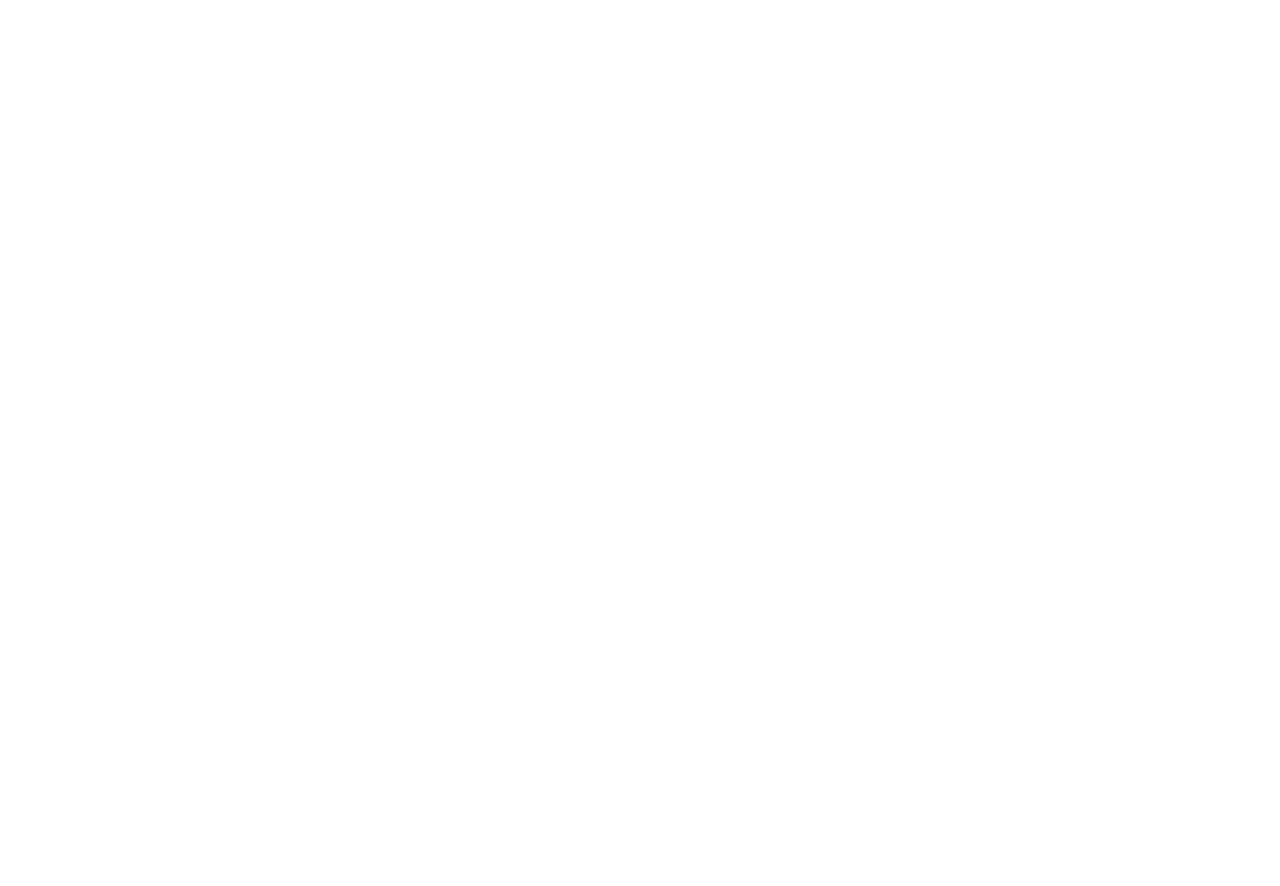
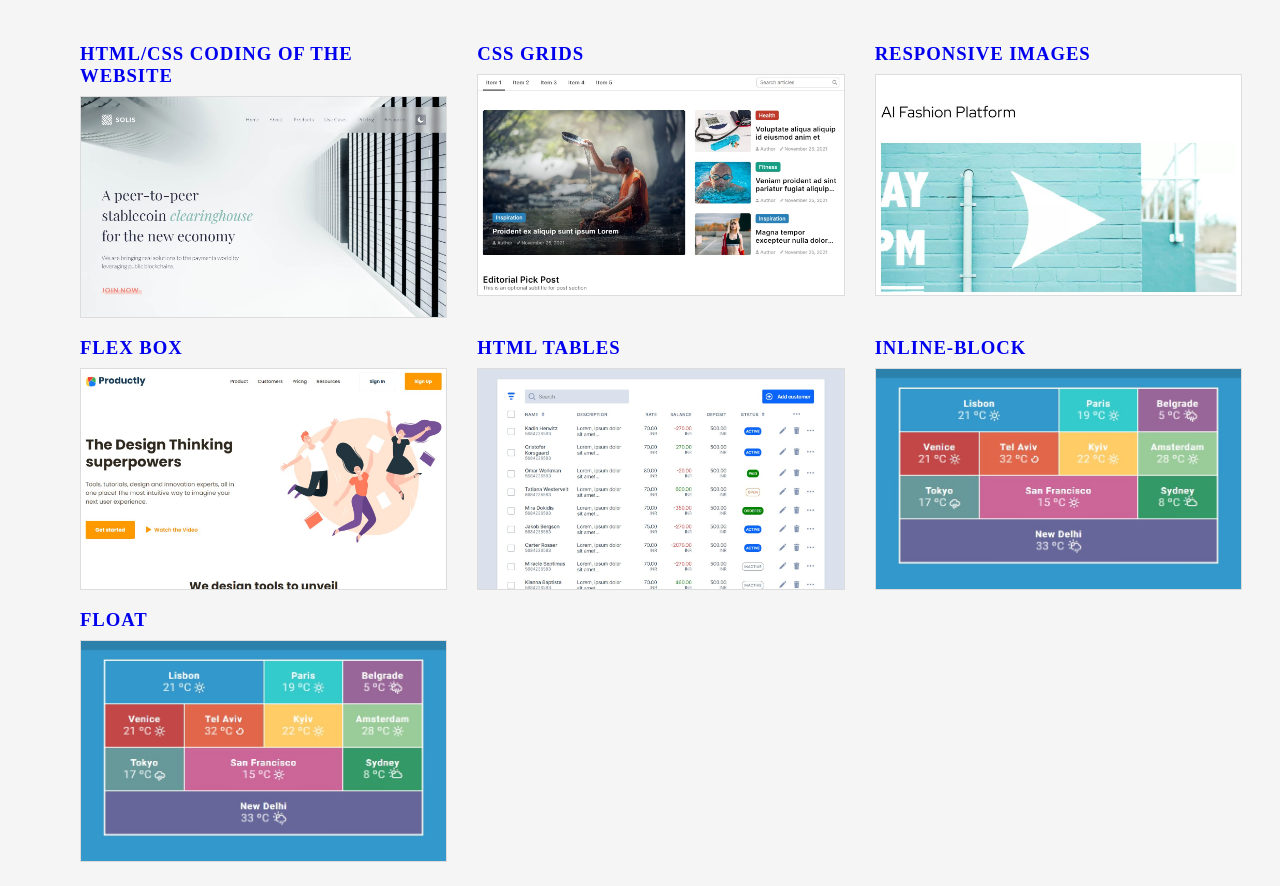
Before and after one commit to nadiia-azarova/portfolio, a plain HTML site: page index.html in a window 1280 px wide. Before the commit the page ends 800 px from the top, so only its background shows below. Drawn offline with Linux system fonts and the light colour scheme.

Commit message:
portfolio from courses

```diff
--- a/index.html
+++ b/index.html
@@ -5,8 +5,84 @@
     <meta http-equiv="X-UA-Compatible" content="IE=edge">
     <meta name="viewport" content="width=device-width, initial-scale=1.0">
     <title>Front-End Portfolio</title>
+    <link rel="stylesheet" href="styles.css">
 </head>
-<body>
 
+<body class="page">
+    <header class="header page__header">
+        <div class="container">
+            <div class="row">
+
+            </div>
+        </div>
+    </header>
+    <main class="main page__main">
+        <div class="container">
+            <ul class="row portfolio">
+                <li class="portfolio__item col-4 col-md-6 col-xs-12">
+                    <h3 class="title title_c"><a class="portfolio__link" href="https://nadiia-azarova.github.io/2-front-end/students/nadiia_azarova/module_1_exam/build/">HTML/CSS coding of the website</a></h3>
+                    <div class="portfolio__img-wrap">
+                        <a href="https://nadiia-azarova.github.io/2-front-end/students/nadiia_azarova/module_1_exam/build/">
+                        <img src="images/solis.jpg" alt="" class="portfolio__img"></a>
+                    </div>
+                </li>
+                <li class="portfolio__item col-4 col-md-6 col-xs-12">
+                    <h3 class="title title_c">
+                        <a class="portfolio__link" href="https://nadiia-azarova.github.io/2-front-end/students/nadiia_azarova/25_grid/build/">CSS Grids</a>
+                    </h3>
+                    <div class="portfolio__img-wrap">
+                        <a href="https://nadiia-azarova.github.io/2-front-end/students/nadiia_azarova/25_grid/build/"><img src="images/grids.jpg" alt="" class="portfolio__img"></a>
+                    </div>
+                </li>
+                <li class="portfolio__item col-4 col-md-6 col-xs-12">
+                    <h3 class="title title_c">
+                        <a class="portfolio__link" href="https://nadiia-azarova.github.io/2-front-end/students/nadiia_azarova/24_responsive-images/build/">Responsive images</a>
+                    </h3>
+                    <div class="portfolio__img-wrap">
+                        <a href="https://nadiia-azarova.github.io/2-front-end/students/nadiia_azarova/24_responsive-images/build/"><img src="images/resp-img.jpg" alt="" class="portfolio__img"></a>
+                    </div>
+                </li>
+                <li class="portfolio__item col-4 col-md-6 col-xs-12">
+                    <h3 class="title title_c">
+                        <a class="portfolio__link" href="https://nadiia-azarova.github.io/2-front-end/students/nadiia_azarova/15_flex-box/">Flex box</a>
+                    </h3>
+                    <div class="portfolio__img-wrap">
+                        <a href="https://nadiia-azarova.github.io/2-front-end/students/nadiia_azarova/15_flex-box/">
+                        <img src="images/flex-box.jpg" alt="" class="portfolio__img"></a>
+                    </div>
+                </li>
+                <li class="portfolio__item col-4 col-md-6 col-xs-12">
+                    <h3 class="title title_c"><a class="portfolio__link" href="https://nadiia-azarova.github.io/2-front-end/students/nadiia_azarova/16_thml-talbles/build/">HTML tables</a></h3>
+                    <div class="portfolio__img-wrap">
+                        <a href="https://nadiia-azarova.github.io/2-front-end/students/nadiia_azarova/16_thml-talbles/build/">
+                        <img src="images/tables.jpg" alt="" class="portfolio__img"></a>
+                    </div>
+                </li>
+                <li class="portfolio__item col-4 col-md-6 col-xs-12">
+                    <h3 class="title title_c"><a class="portfolio__link" href="https://nadiia-azarova.github.io/2-front-end/students/nadiia_azarova/11_block-model/inline_block/">Inline-block</a></h3>
+                    <div class="portfolio__img-wrap">
+                        <a href="https://nadiia-azarova.github.io/2-front-end/students/nadiia_azarova/11_block-model/inline_block/">
+                        <img src="images/blocks.jpg" alt="" class="portfolio__img"></a>
+                    </div>
+                </li>
+                <li class="portfolio__item col-4 col-md-6 col-xs-12">
+                    <h3 class="title title_c">
+                        <a class="portfolio__link" href="https://nadiia-azarova.github.io/2-front-end/students/nadiia_azarova/11_block-model/float/">Float</a>
+                    </h3>
+                    <div class="portfolio__img-wrap">
+                        <a href="https://nadiia-azarova.github.io/2-front-end/students/nadiia_azarova/11_block-model/float/">
+                        <img src="images/blocks.jpg" alt="" class="portfolio__img"></a>
+                    </div>
+                </li>
+            </ul>
+        </div>
+    </main>
+    <footer class="footer page__footer">
+        <div class="container">
+            <div class="row">
+
+            </div>
+        </div>
+    </footer>
 </body>
 </html>
--- /dev/null
+++ b/styles.css
@@ -0,0 +1,95 @@
+.container {
+    max-width: 1280px;
+    padding: 0 16px;
+    margin: 0 auto;
+}
+
+.row {
+    padding: 0 -16px;
+    display: flex;
+    flex-wrap: wrap;
+}
+
+[class*=col-] {
+    padding: 0 16px;
+    box-sizing: border-box;
+}
+
+.col-12 {
+    max-width: 100%;
+    width: 100%;
+    flex-basis: 100%;
+}
+
+.col-4 {
+    max-width: calc(100% / 12 * 4);
+    width: 100%;
+    flex-basis: calc(100% / 12 * 4);
+}
+
+.page {
+    background-color: #f5f5f5;
+}
+
+.title_c {
+    margin: 1em 0 0.5em;
+}
+
+.portfolio {
+    list-style: none;
+}
+
+.portfolio__link {
+    text-decoration: none;
+    text-transform: uppercase;
+    letter-spacing: 0.05em;
+    transition: color 300ms ease-in-out;
+}
+
+.portfolio__link:hover {
+    color: #e74c3c;
+}
+
+.portfolio__img-wrap {
+    width: 100%;
+    height: 220px;
+    overflow: hidden;
+    border: 1px solid #dcdcdc;
+}
+
+.portfolio__img {
+    width: 100%;
+    height: 100%;
+    object-fit: cover;
+    object-position: top center;
+    transition: transform 300ms ease-in-out;
+}
+
+.portfolio__img-wrap:hover {
+    /* object-position: center; */
+}
+
+.portfolio__img-wrap:hover .portfolio__img {
+    transform: scale(1.2);
+}
+
+@media screen and (max-width: 992px) {
+    .col-md-6 {
+        max-width: calc(100% / 12 * 6);
+        width: 100%;
+        flex-basis: calc(100% / 12 * 6);
+    }
+}
+
+@media screen and (max-width: 576px) {
+    .col-xs-12 {
+        max-width: 100%;
+        width: 100%;
+        flex-basis: 100%;
+    }
+}
+
+.dfs {
+    height: 120px;
+    background-color:aquamarine;
+}
```
Also changed, not shown: images/blocks.jpg (added), images/flex-box.jpg (added), images/grids.jpg (added), images/resp-img.jpg (added), images/solis.jpg (added), images/tables.jpg (added).
